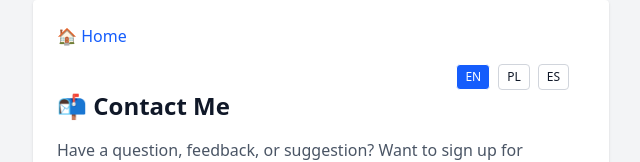
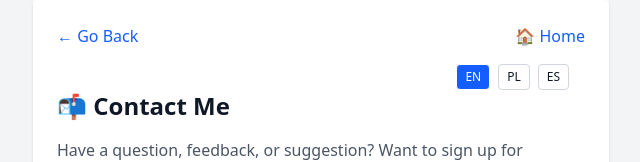
Before and after one commit to Ania58/Pronunciation-App-Frontend, a React (Vite) app: page /contact in a window 1280 px wide. Shown: the top 162 px of the page, without its empty margins (319-959 px from the left). Built offline with nearby package versions, Linux system fonts and the light colour scheme; no server answers.

Commit message:
feat: add go-back button to ContactPage above home link

```diff
--- a/src/pages/ContactPage.tsx
+++ b/src/pages/ContactPage.tsx
@@ -1,7 +1,7 @@
 import { useState } from 'react';
 import { api } from '../services/api';
 import { useTranslation } from 'react-i18next';
-import { Link } from 'react-router-dom';
+import { Link, useNavigate } from 'react-router-dom';
 import LanguageSwitcher from '../components/LanguageSwitcher';
 
 export default function ContactPage() {
@@ -15,6 +15,8 @@ export default function ContactPage() {
 
   const [status, setStatus] = useState<'idle' | 'sending' | 'success' | 'error'>('idle');
   const [feedback, setFeedback] = useState('');
+
+  const navigate = useNavigate();
 
   const handleChange = (e: React.ChangeEvent<HTMLInputElement | HTMLTextAreaElement>) => {
     setFormData({
@@ -44,6 +46,9 @@ export default function ContactPage() {
   return (
     <div className="max-w-xl mx-auto p-6 bg-white rounded shadow">
       <div className="flex justify-between items-center mb-4">
+        <button onClick={() => navigate(-1)} className="text-blue-600 hover:underline cursor-pointer">
+          ← {t('goBack')}
+        </button>
         <Link to="/" className="text-blue-600 hover:underline">
           🏠 {t('home')}
         </Link>
```
